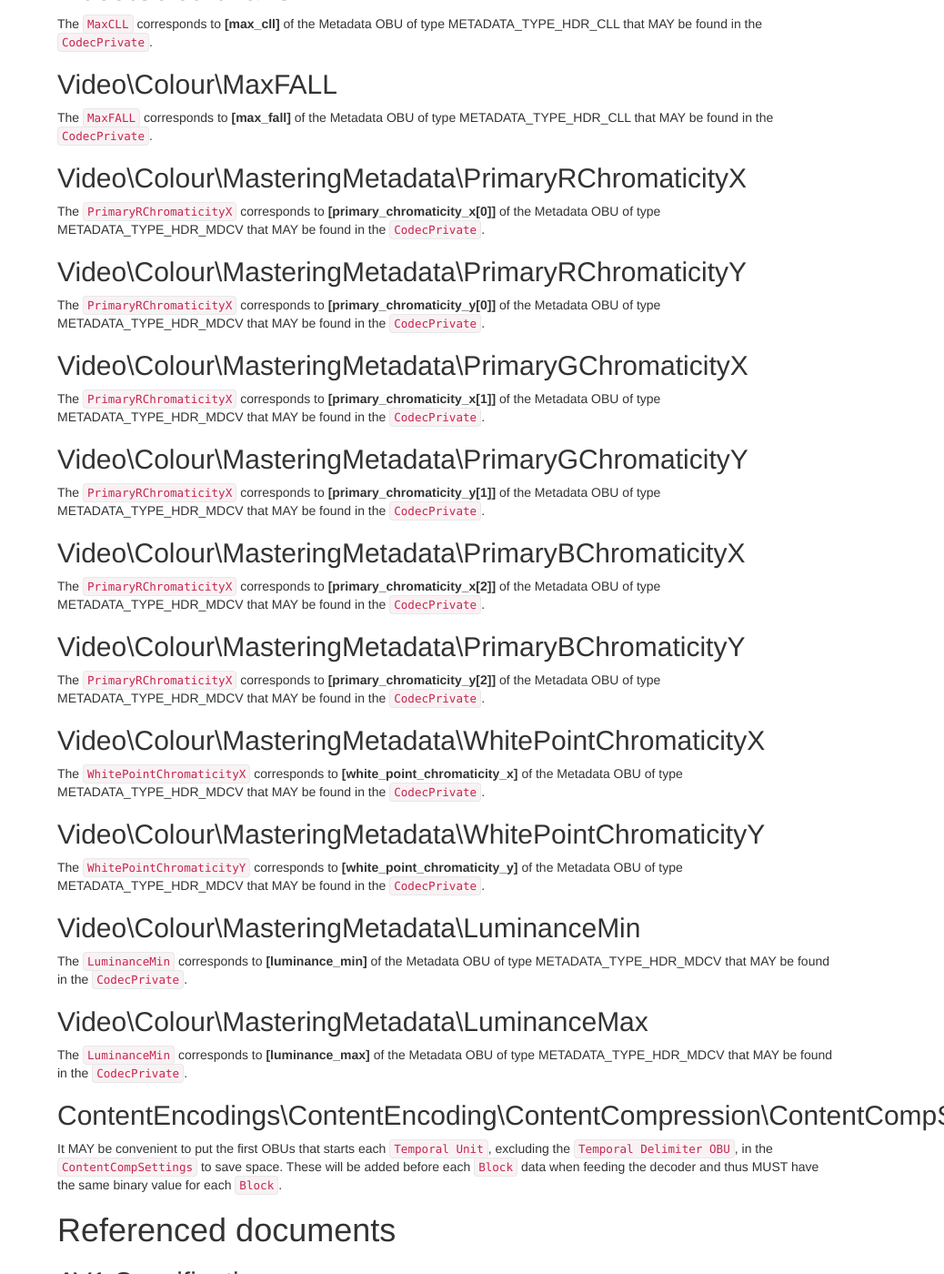
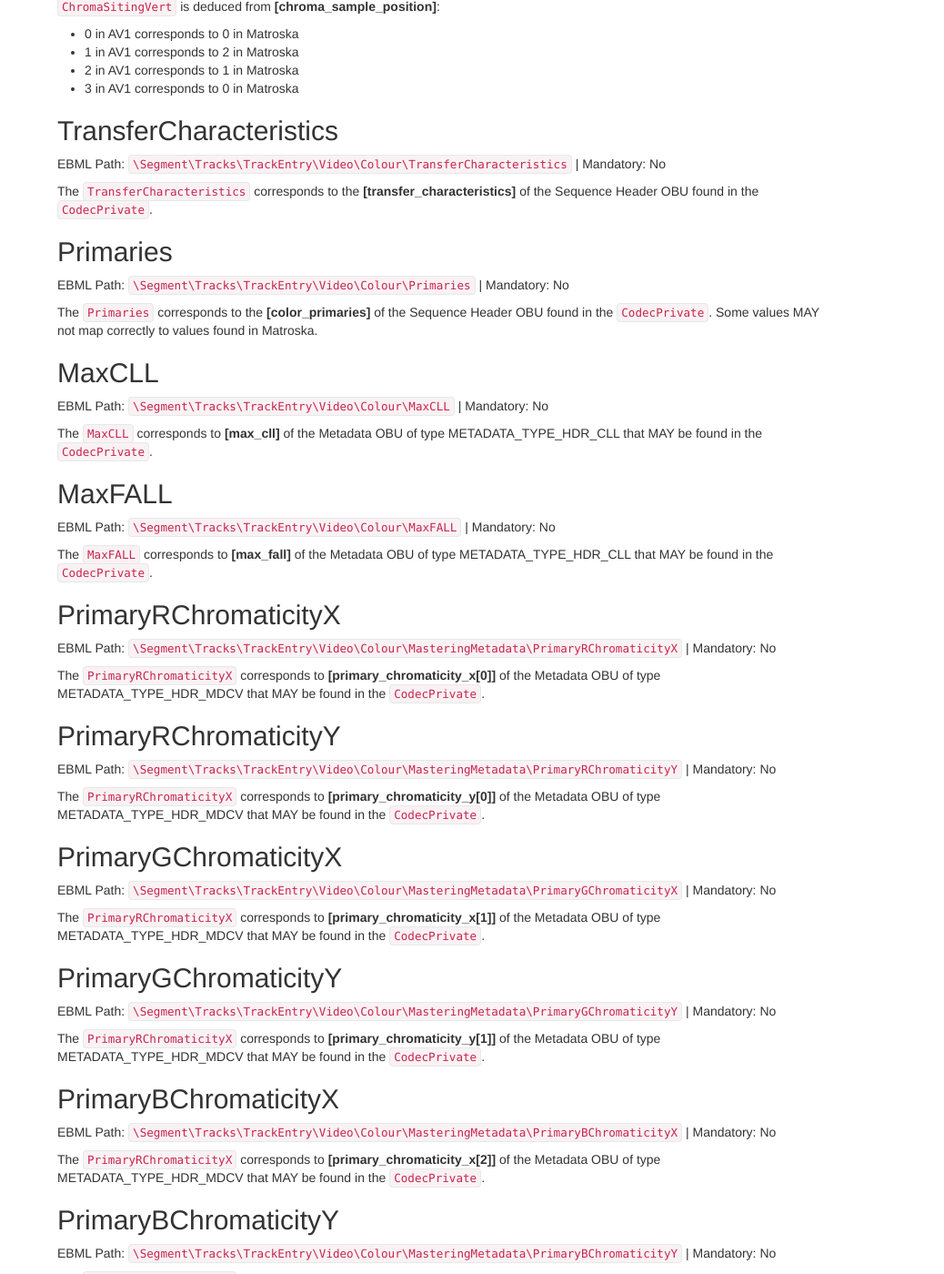
Before and after one commit to ietf-wg-cellar/matroska-specification, a Jekyll site: the page built from codec/av1.md, in a window 1280 px wide and 1400 px high, scrolled down 4219 px. Shown: the whole window at 91% size, without its empty margins (242-1280 px from the left). Built offline with Jekyll 4.4.1, drawn with Linux system fonts in a browser that asks for light colours; our own code applies the rules of GitHub Pages for plain Markdown files; some of the changed text lies outside the part shown.

Commit message:
av1: set the path and mandatory status for each element
Don't use the path in the titles

```diff
--- a/codec/av1.md
+++ b/codec/av1.md
@@ -32,27 +32,39 @@ All the OBUs that are associated with a time instant. It consists of a `Temporal
 # TrackEntry elements
 
 ## CodecID
+EBML Path: `\Segment\Tracks\TrackEntry\CodecID` | Mandatory: Yes
+
 The `CodecID` MUST be the ASCII string `V_AV1`.
 
 ## CodecPrivate
+EBML Path: `\Segment\Tracks\TrackEntry\CodecPrivate` | Mandatory: Yes
+
 The `CodecPrivate` consists of one of more OBUs appended together. The first OBU MUST be the first `Sequence Header OBU` and be the only OBU of type `OBU_SEQUENCE_HEADER` in the `CodecPrivate`. OBUs of type `OBU_TEMPORAL_DELIMITER`, `OBU_FRAME_HEADER`, `OBU_TILE_GROUP`, `OBU_FRAME`, `OBU_REDUNDANT_FRAME_HEADER`, `OBU_TILE_LIST` and `OBU_PADDING` MUST not be found in the `CodecPrivate`. In other words as of version 1.0.0 of the AV1 specifications, only OBUs of type `OBU_SEQUENCE_HEADER` and `OBU_METADATA` are allowed in the `CodecPrivate`.
 
 OBUs in the `CodecPrivate` MUST have the __[obu_has_size_field]__ set to 1, indicating that the size of the OBU payload follows the header, and that it is coded using __[LEB128]__.
 
 The __[timing_info_present_flag]__ of the `Sequence Header OBU` SHOULD be 0. Even when it is 1 the presentation time of the `Frame Header OBUs` in `Blocks` should be discarded. In other words, only the timestamps given by the Matroska container MUST be used.
 
-## Video\PixelWidth
+## PixelWidth
+EBML Path: `\Segment\Tracks\TrackEntry\Video\PixelWidth` | Mandatory: Yes
+
 The `PixelWidth` MUST be __[max_frame_width_minus_1]__+1.
 
-## Video\PixelHeight
+## PixelHeight
+EBML Path: `\Segment\Tracks\TrackEntry\Video\PixelHeight` | Mandatory: Yes
+
 The `PixelHeight` MUST be __[max_frame_height_minus_1]__+1.
 
-## Video\DisplayWidth
+## DisplayWidth
+EBML Path: `\Segment\Tracks\TrackEntry\Video\DisplayWidth` | Mandatory: No
+
 If custom aspect ratio, crop values are not needed and the `DisplayUnit` is in pixels, the `DisplayWidth` SHOULD be __[render_width_minus_1]__+1 if __[render_and_frame_size_different]__ is 1 and __[max_frame_width_minus_1]__+1 otherwise.
 
 *Note: in Matroska the `DisplayWidth` doesn't have to be written if it's the same value as the `PixelWidth`*
 
-## Video\DisplayHeight
+## DisplayHeight
+EBML Path: `\Segment\Tracks\TrackEntry\Video\DisplayHeight` | Mandatory: No
+
 If custom aspect ratio, crop values are not needed and the `DisplayUnit` is in pixels, the `DisplayHeight` SHOULD be __[render_height_minus_1]__+1 if __[render_and_frame_size_different]__ is 1 and __[max_frame_height_minus_1]__+1 otherwise.
 
 *Note: in Matroska the `DisplayHeight` doesn't have to be written if it's the same value as the `PixelHeight`*
@@ -119,76 +131,118 @@ Tile Group OBUs, Frame OBUs and Tile List OBUs SHOULD be encrypted using Subsamp
 The elements described in the main `TrackEntry` section are vital for correct playback. Here we present a list of elements found in a `TrackEntry` that SHOULD also be mapped from the data found in the main `Sequence Header OBU` and the `Metadata OBUs`, all found in the `CodecPrivate`.
 
 ## DefaultDuration
+EBML Path: `\Segment\Tracks\TrackEntry\DefaultDuration` | Mandatory: No
+
 The `DefaultDuration` MAY be used if __[timing_info_present_flag]__ and __[equal_picture_interval]__ are set to 1.
 
-## Video\Colour\Range
+## Colour Range
+EBML Path: `\Segment\Tracks\TrackEntry\Video\Colour\Range` | Mandatory: No
+
 The `Range` corresponds to the __[color_range]__.
 * 0 (Studio) in AV1 corresponds to 1 in Matroska
 * 1 (Full) in AV1 corresponds to 2 in Matroska
 
-## Video\Colour\BitsPerChannel
+## BitsPerChannel
+EBML Path: `\Segment\Tracks\TrackEntry\Video\Colour\BitsPerChannel` | Mandatory: No
+
 The `BitsPerChannel` corresponds to the __[BitDepth]__ of the Sequence Header OBU found in the `CodecPrivate`.
 
-## Video\Colour\MatrixCoefficients
+## MatrixCoefficients
+EBML Path: `\Segment\Tracks\TrackEntry\Video\Colour\MatrixCoefficients` | Mandatory: No
+
 The `MatrixCoefficients` corresponds to the __[matrix_coefficients]__ of the Sequence Header OBU found in the `CodecPrivate`. Some values MAY not map correctly to values found in Matroska.
 
-## Video\Colour\ChromaSitingHorz
+## ChromaSitingHorz
+EBML Path: `\Segment\Tracks\TrackEntry\Video\Colour\ChromaSitingHorz` | Mandatory: No
+
 `ChromaSitingHorz` is deduced from __[chroma_sample_position]__:
 * 0 in AV1 corresponds to 0 in Matroska
 * 1 in AV1 corresponds to 1 in Matroska
 * 2 in AV1 corresponds to 1 in Matroska
 * 3 in AV1 corresponds to 0 in Matroska
 
-## Video\Colour\ChromaSitingVert
+## ChromaSitingVert
+EBML Path: `\Segment\Tracks\TrackEntry\Video\Colour\ChromaSitingVert` | Mandatory: No
+
 `ChromaSitingVert` is deduced from __[chroma_sample_position]__:
 * 0 in AV1 corresponds to 0 in Matroska
 * 1 in AV1 corresponds to 2 in Matroska
 * 2 in AV1 corresponds to 1 in Matroska
 * 3 in AV1 corresponds to 0 in Matroska
 
-## Video\Colour\TransferCharacteristics
+## TransferCharacteristics
+EBML Path: `\Segment\Tracks\TrackEntry\Video\Colour\TransferCharacteristics` | Mandatory: No
+
 The `TransferCharacteristics` corresponds to the __[transfer_characteristics]__ of the Sequence Header OBU found in the `CodecPrivate`.
 
-## Video\Colour\Primaries
+## Primaries
+EBML Path: `\Segment\Tracks\TrackEntry\Video\Colour\Primaries` | Mandatory: No
+
 The `Primaries` corresponds to the __[color_primaries]__ of the Sequence Header OBU found in the `CodecPrivate`. Some values MAY not map correctly to values found in Matroska.
 
-## Video\Colour\MaxCLL
+## MaxCLL
+EBML Path: `\Segment\Tracks\TrackEntry\Video\Colour\MaxCLL` | Mandatory: No
+
 The `MaxCLL` corresponds to __[max_cll]__ of the Metadata OBU of type METADATA_TYPE_HDR_CLL that MAY be found in the `CodecPrivate`.
 
-## Video\Colour\MaxFALL
+## MaxFALL
+EBML Path: `\Segment\Tracks\TrackEntry\Video\Colour\MaxFALL` | Mandatory: No
+
 The `MaxFALL` corresponds to __[max_fall]__ of the Metadata OBU of type METADATA_TYPE_HDR_CLL that MAY be found in the `CodecPrivate`.
 
-## Video\Colour\MasteringMetadata\PrimaryRChromaticityX
+## PrimaryRChromaticityX
+EBML Path: `\Segment\Tracks\TrackEntry\Video\Colour\MasteringMetadata\PrimaryRChromaticityX` | Mandatory: No
+
 The `PrimaryRChromaticityX` corresponds to __[primary_chromaticity_x[0]]__ of the Metadata OBU of type METADATA_TYPE_HDR_MDCV that MAY be found in the `CodecPrivate`.
 
-## Video\Colour\MasteringMetadata\PrimaryRChromaticityY
+## PrimaryRChromaticityY
+EBML Path: `\Segment\Tracks\TrackEntry\Video\Colour\MasteringMetadata\PrimaryRChromaticityY` | Mandatory: No
+
 The `PrimaryRChromaticityX` corresponds to __[primary_chromaticity_y[0]]__ of the Metadata OBU of type METADATA_TYPE_HDR_MDCV that MAY be found in the `CodecPrivate`.
 
-## Video\Colour\MasteringMetadata\PrimaryGChromaticityX
+## PrimaryGChromaticityX
+EBML Path: `\Segment\Tracks\TrackEntry\Video\Colour\MasteringMetadata\PrimaryGChromaticityX` | Mandatory: No
+
 The `PrimaryRChromaticityX` corresponds to __[primary_chromaticity_x[1]]__ of the Metadata OBU of type METADATA_TYPE_HDR_MDCV that MAY be found in the `CodecPrivate`.
 
-## Video\Colour\MasteringMetadata\PrimaryGChromaticityY
+## PrimaryGChromaticityY
+EBML Path: `\Segment\Tracks\TrackEntry\Video\Colour\MasteringMetadata\PrimaryGChromaticityY` | Mandatory: No
+
 The `PrimaryRChromaticityX` corresponds to __[primary_chromaticity_y[1]]__ of the Metadata OBU of type METADATA_TYPE_HDR_MDCV that MAY be found in the `CodecPrivate`.
 
-## Video\Colour\MasteringMetadata\PrimaryBChromaticityX
+## PrimaryBChromaticityX
+EBML Path: `\Segment\Tracks\TrackEntry\Video\Colour\MasteringMetadata\PrimaryBChromaticityX` | Mandatory: No
+
 The `PrimaryRChromaticityX` corresponds to __[primary_chromaticity_x[2]]__ of the Metadata OBU of type METADATA_TYPE_HDR_MDCV that MAY be found in the `CodecPrivate`.
 
-## Video\Colour\MasteringMetadata\PrimaryBChromaticityY
+## PrimaryBChromaticityY
+EBML Path: `\Segment\Tracks\TrackEntry\Video\Colour\MasteringMetadata\PrimaryBChromaticityY` | Mandatory: No
+
 The `PrimaryRChromaticityX` corresponds to __[primary_chromaticity_y[2]]__ of the Metadata OBU of type METADATA_TYPE_HDR_MDCV that MAY be found in the `CodecPrivate`.
 
-## Video\Colour\MasteringMetadata\WhitePointChromaticityX
+## WhitePointChromaticityX
+EBML Path: `\Segment\Tracks\TrackEntry\Video\Colour\MasteringMetadata\WhitePointChromaticityX` | Mandatory: No
+
 The `WhitePointChromaticityX` corresponds to __[white_point_chromaticity_x]__ of the Metadata OBU of type METADATA_TYPE_HDR_MDCV that MAY be found in the `CodecPrivate`.
 
-## Video\Colour\MasteringMetadata\WhitePointChromaticityY
+## WhitePointChromaticityY
+EBML Path: `\Segment\Tracks\TrackEntry\Video\Colour\MasteringMetadata\WhitePointChromaticityY` | Mandatory: No
+
 The `WhitePointChromaticityY` corresponds to __[white_point_chromaticity_y]__ of the Metadata OBU of type METADATA_TYPE_HDR_MDCV that MAY be found in the `CodecPrivate`.
 
-## Video\Colour\MasteringMetadata\LuminanceMin
+## LuminanceMin
+EBML Path: `\Segment\Tracks\TrackEntry\Video\Colour\MasteringMetadata\LuminanceMin` | Mandatory: No
+
 The `LuminanceMin` corresponds to __[luminance_min]__ of the Metadata OBU of type METADATA_TYPE_HDR_MDCV that MAY be found in the `CodecPrivate`.
 
-## Video\Colour\MasteringMetadata\LuminanceMax
+## LuminanceMax
+EBML Path: `\Segment\Tracks\TrackEntry\Video\Colour\MasteringMetadata\LuminanceMax` | Mandatory: No
+
 The `LuminanceMin` corresponds to __[luminance_max]__ of the Metadata OBU of type METADATA_TYPE_HDR_MDCV that MAY be found in the `CodecPrivate`.
 
-## ContentEncodings\ContentEncoding\ContentCompression\ContentCompSettings
+## ContentCompSettings
+EBML Path: `\Segment\Tracks\TrackEntry\ContentEncodings\ContentEncoding\ContentCompression\ContentCompSettings` | Mandatory: No
+
 It MAY be convenient to put the first OBUs that starts each `Temporal Unit`, excluding the `Temporal Delimiter OBU`, in the `ContentCompSettings` to save space. These will be added before each `Block` data when feeding the decoder and thus MUST have the same binary value for each `Block`.
 
 
```
